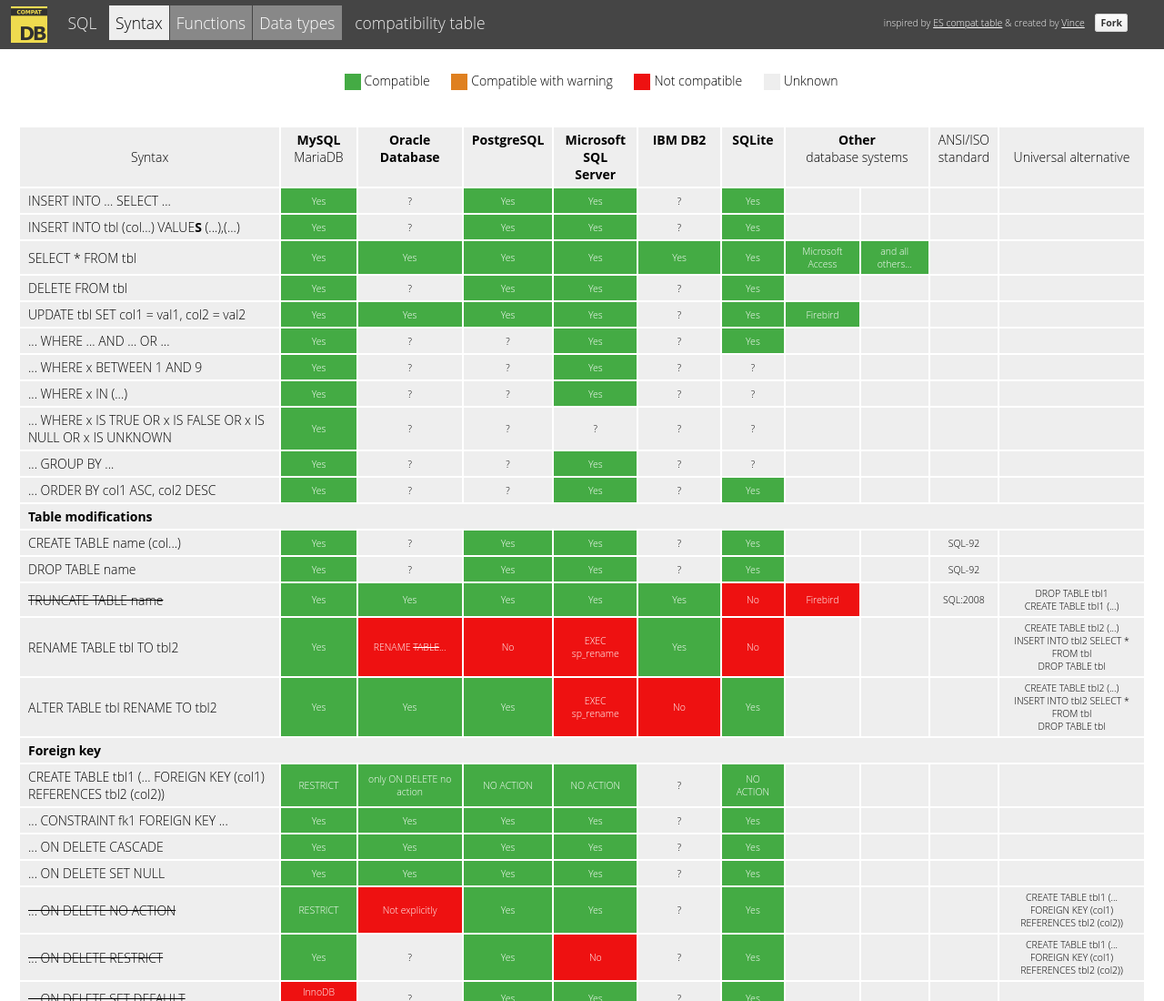
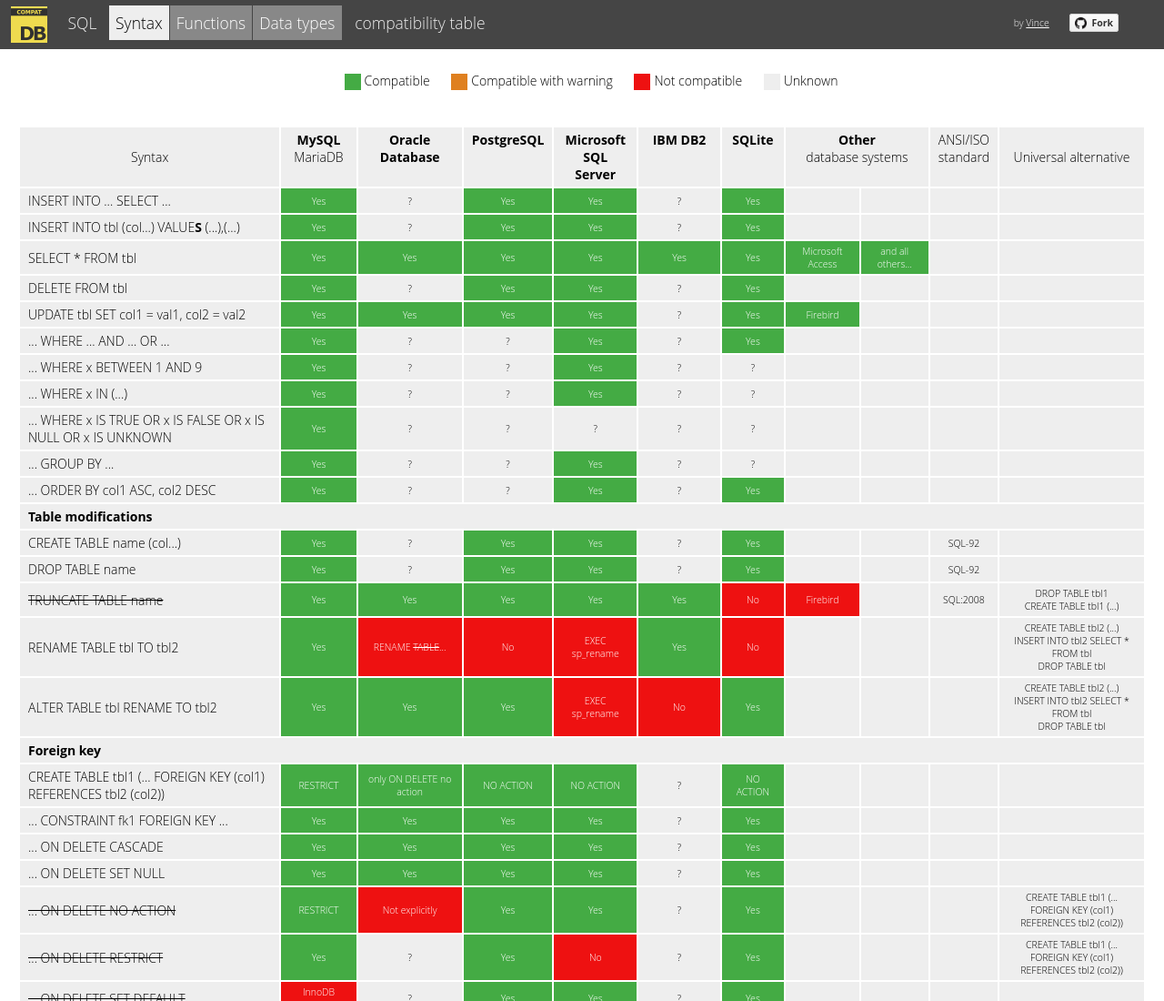
Before and after one commit to Nils85/nils85.github.io, a plain HTML site: page sql-compat-table/index.html in a window 1280 px wide. Shown: the top 1100 px of the page at 91% size. Drawn offline with Linux system fonts and the light colour scheme.

Commit message:
add github icon on the button

```diff
--- a/sql-compat-table/index.html
+++ b/sql-compat-table/index.html
@@ -13,9 +13,10 @@
 		<a href="#">Syntax</a><a href="function.html">Functions</a><a href="datatype.html">Data types</a>
 		&nbsp; compatibility table
 		<div>
-			inspired by <a href="https://kangax.github.io/compat-table">ES compat table</a>
-			& created by <a href="https://github.com/nils85">Vince</a>
-			<a class="button" href="https://github.com/Nils85/nils85.github.io">Fork</a>
+			by <a href="https://github.com/nils85">Vince</a>
+			<a class="button" href="https://github.com/Nils85/nils85.github.io">
+				<img src="github-mark-32px.png">Fork
+			</a>
 		</div>
 	</header>
 	<main>
--- a/sql-compat-table/style.css
+++ b/sql-compat-table/style.css
@@ -11,7 +11,7 @@ header {
 	font-size: 1.25rem;
 	background-color: #454545}
 
-header img {
+header > img {
 	vertical-align: middle;
 	width: 40px;
 	height: 40px;
@@ -35,13 +35,13 @@ header > a[href="#"] {
 	background-color: #eee}
 
 header div {
-	padding: 18px 40px;
+	padding: 18px 50px;
 	font-size: 0.75rem;
 	float: right}
 
 header a.button {
 	text-decoration: none;
-	margin-left: 9px;
+	margin-left: 20px;
 	padding: 2px 5px;
 	font-weight: bold;
 	background-color: #eee;
@@ -50,6 +50,12 @@ header a.button {
 	border: 1px solid #d5d5d5;
 	color: #333;
 	border-radius: 3px}
+
+header a.button img {
+	vertical-align: bottom;
+	margin-right: 5px;
+	width: 13px;
+	height: 13px}
 
 main p,
 main div {
```
Also changed, not shown: sql-compat-table/datatype.html (+4 -3 lines), sql-compat-table/function.html (+4 -3 lines), sql-compat-table/github-mark-32px.png (added), 1 other file.
